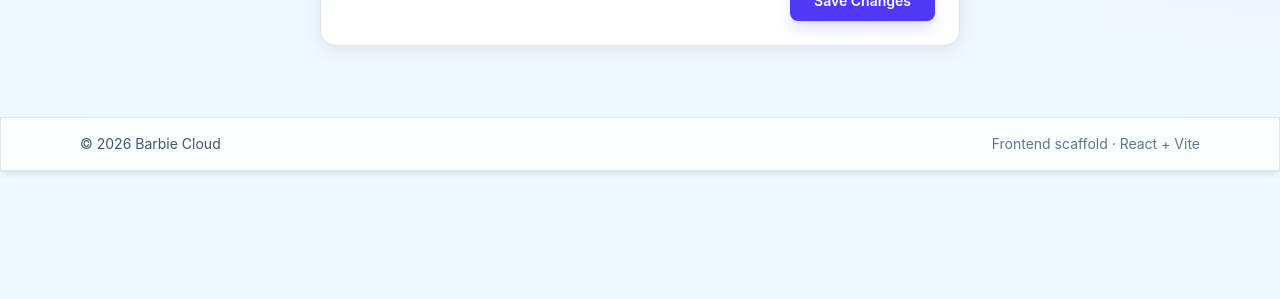
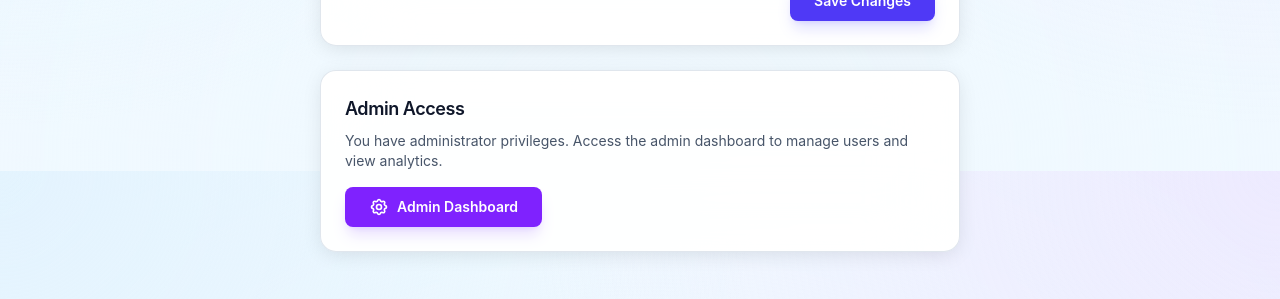
Before and after one commit to 1590703336/Barbie, a React (Vite) app in the folder apps/frontend/: page /profile in a window 1280 px wide. Shown: the part 629-928 px from the top of the page. Before the commit the page ends 800 px from the top, so only its background shows below. Built offline with nearby package versions, Linux system fonts and the light colour scheme; no server answers; sample sign-in values are in the browser's storage.

Commit message:
Add admin dashboard button in profile page

```diff
--- a/apps/frontend/src/data/changelogData.js
+++ b/apps/frontend/src/data/changelogData.js
@@ -2,6 +2,13 @@
 // User-facing changes only: features and bug fixes
 
 export const changelog = [
+    {
+        version: "1.9.0",
+        date: "2026-01-27",
+        changes: [
+            "Added currency trend charts"
+        ]
+    },
     {
         version: "1.8.0",
         date: "2026-01-26",
--- a/apps/frontend/src/pages/Profile.jsx
+++ b/apps/frontend/src/pages/Profile.jsx
@@ -186,6 +186,26 @@ function Profile() {
                     </div>
                 </form>
             </div>
+
+            {/* Admin Dashboard button - only visible for admins */}
+            {storedUser?.role === 'admin' && (
+                <div className="mt-6 rounded-2xl glass-card p-6 shadow-xl">
+                    <h3 className="text-lg font-semibold text-main mb-2">Admin Access</h3>
+                    <p className="text-sm text-secondary mb-4">
+                        You have administrator privileges. Access the admin dashboard to manage users and view analytics.
+                    </p>
+                    <button
+                        onClick={() => navigate('/admin')}
+                        className="rounded-lg bg-violet-600 px-6 py-2.5 text-sm font-semibold text-white transition hover:bg-violet-500 shadow-lg shadow-violet-500/20 flex items-center gap-2"
+                    >
+                        <svg className="w-5 h-5" fill="none" stroke="currentColor" viewBox="0 0 24 24">
+                            <path strokeLinecap="round" strokeLinejoin="round" strokeWidth={2} d="M10.325 4.317c.426-1.756 2.924-1.756 3.35 0a1.724 1.724 0 002.573 1.066c1.543-.94 3.31.826 2.37 2.37a1.724 1.724 0 001.065 2.572c1.756.426 1.756 2.924 0 3.35a1.724 1.724 0 00-1.066 2.573c.94 1.543-.826 3.31-2.37 2.37a1.724 1.724 0 00-2.572 1.065c-.426 1.756-2.924 1.756-3.35 0a1.724 1.724 0 00-2.573-1.066c-1.543.94-3.31-.826-2.37-2.37a1.724 1.724 0 00-1.065-2.572c-1.756-.426-1.756-2.924 0-3.35a1.724 1.724 0 001.066-2.573c-.94-1.543.826-3.31 2.37-2.37.996.608 2.296.07 2.572-1.065z" />
+                            <path strokeLinecap="round" strokeLinejoin="round" strokeWidth={2} d="M15 12a3 3 0 11-6 0 3 3 0 016 0z" />
+                        </svg>
+                        Admin Dashboard
+                    </button>
+                </div>
+            )}
         </div>
     )
 }
```
